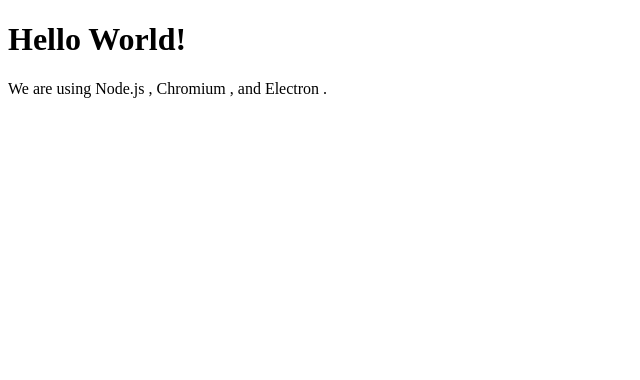
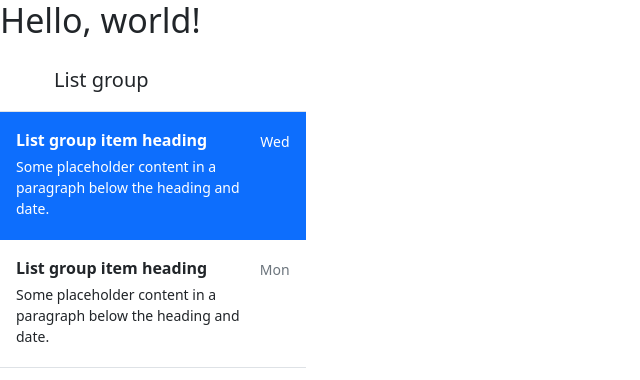
Before and after one commit to iammanish17/SketchNote, an Electron app: page renderer/index.html in a window 800 px wide. Shown: the whole page, without its empty margins (0-640 px from the left). Drawn offline with nearby package versions, Linux system fonts and the light colour scheme.

Commit message:
Added bootstrap to project.

```diff
--- a/renderer/index.html
+++ b/renderer/index.html
@@ -1,16 +1,61 @@
-<!DOCTYPE html>
-<html>
+<!doctype html>
+<html lang="en">
   <head>
-    <meta charset="UTF-8">
-    <!-- https://developer.mozilla.org/en-US/docs/Web/HTTP/CSP -->
-    <meta http-equiv="Content-Security-Policy" content="default-src 'self'; script-src 'self'">
-    <meta http-equiv="X-Content-Security-Policy" content="default-src 'self'; script-src 'self'">
-    <title>Hello World!</title>
+    <!-- Required meta tags -->
+    <meta charset="utf-8">
+    <meta name="viewport" content="width=device-width, initial-scale=1">
+
+    <!-- Bootstrap CSS -->
+    <link href="https://cdn.jsdelivr.net/npm/bootstrap@5.1.3/dist/css/bootstrap.min.css" rel="stylesheet" integrity="sha384-1BmE4kWBq78iYhFldvKuhfTAU6auU8tT94WrHftjDbrCEXSU1oBoqyl2QvZ6jIW3" crossorigin="anonymous">
+
+    <title>Hello, world!</title>
   </head>
   <body>
-    <h1>Hello World!</h1>
-    We are using Node.js <span id="node-version"></span>,
-    Chromium <span id="chrome-version"></span>,
-    and Electron <span id="electron-version"></span>.
+    <h1>Hello, world!</h1>
+
+  <div class="row">
+
+  <div class="d-flex flex-column align-items-stretch flex-shrink-0 bg-white" style="width: 40%;">
+    <a href="/" class="d-flex align-items-center flex-shrink-0 p-3 link-dark text-decoration-none border-bottom">
+      <svg class="bi me-2" width="30" height="24"><use xlink:href="#bootstrap"/></svg>
+      <span class="fs-5 fw-semibold">List group</span>
+    </a>
+    <div class="list-group list-group-flush border-bottom scrollarea">
+
+
+      <a href="#" class="list-group-item list-group-item-action active py-3 lh-tight" aria-current="true">
+        <div class="d-flex w-100 align-items-center justify-content-between">
+          <strong class="mb-1">List group item heading</strong>
+          <small>Wed</small>
+        </div>
+        <div class="col-10 mb-1 small">Some placeholder content in a paragraph below the heading and date.</div>
+      </a>
+      <a href="#" class="list-group-item list-group-item-action py-3 lh-tight">
+        <div class="d-flex w-100 align-items-center justify-content-between">
+          <strong class="mb-1">List group item heading</strong>
+          <small class="text-muted">Mon</small>
+        </div>
+        <div class="col-10 mb-1 small">Some placeholder content in a paragraph below the heading and date.</div>
+      </a>
+
+
+    </div>
+  </div>
+
+  <div class="test" style="width: 60%;">
+    </div>
+
+  </div>
+
+    <!-- Optional JavaScript; choose one of the two! -->
+
+    <!-- Option 1: Bootstrap Bundle with Popper -->
+    <script src="https://cdn.jsdelivr.net/npm/bootstrap@5.1.3/dist/js/bootstrap.bundle.min.js" integrity="sha384-ka7Sk0Gln4gmtz2MlQnikT1wXgYsOg+OMhuP+IlRH9sENBO0LRn5q+8nbTov4+1p" crossorigin="anonymous"></script>
+
+    <!-- Option 2: Separate Popper and Bootstrap JS -->
+    <!--
+    <script src="https://cdn.jsdelivr.net/npm/@popperjs/core@2.10.2/dist/umd/popper.min.js" integrity="sha384-7+zCNj/IqJ95wo16oMtfsKbZ9ccEh31eOz1HGyDuCQ6wgnyJNSYdrPa03rtR1zdB" crossorigin="anonymous"></script>
+    <script src="https://cdn.jsdelivr.net/npm/bootstrap@5.1.3/dist/js/bootstrap.min.js" integrity="sha384-QJHtvGhmr9XOIpI6YVutG+2QOK9T+ZnN4kzFN1RtK3zEFEIsxhlmWl5/YESvpZ13" crossorigin="anonymous"></script>
+    -->
   </body>
 </html>
```
